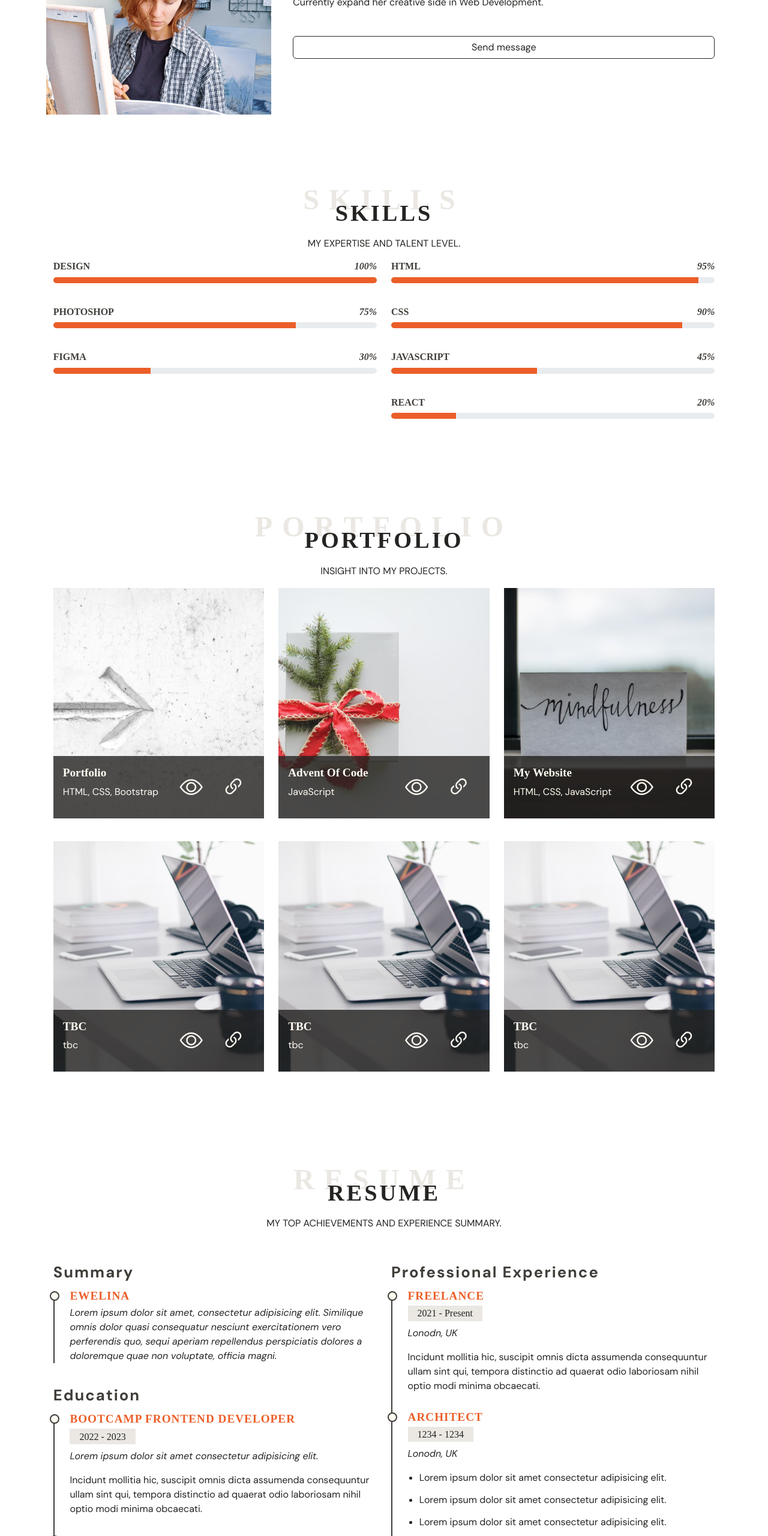
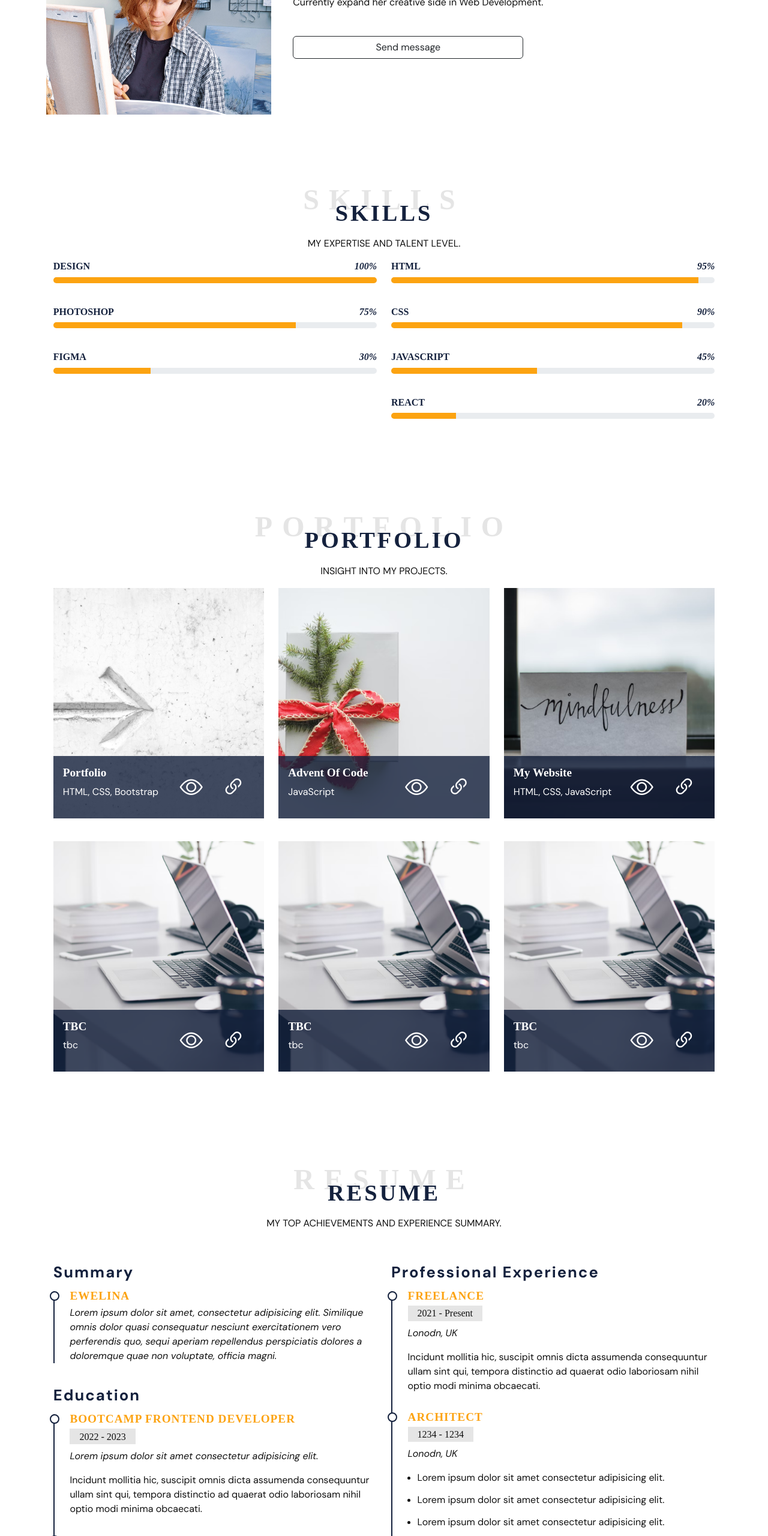
Before and after one commit to EAmrogowicz/bootcamp-m3-portfolioBootstrap, a website: page index.html in a window 1280 px wide. Shown: the part 1181-3741 px from the top of the page at 60% size. Drawn offline with nearby package versions, Linux system fonts and the light colour scheme.

Commit message:
Link check. Graphic/color palette change.

```diff
--- a/css/style.css
+++ b/css/style.css
@@ -6,11 +6,11 @@
 /* GLOBAL STYLES
 -------------------------------------------------- */
 :root {
-  --primaryColor: #252422;
-  --tint: #ccc5b9;
-  --shade: #403d39;
-  --accent: #eb5e28;
-  --whiteish: #fffcf2;
+  --primaryColor: #111;
+  --tint: #e5e5e5;
+  --shade: #14213d;
+  --accent: #fca311;
+  --whiteish: #ffffff;
 }
 
 * {
@@ -42,7 +42,7 @@ h5 {
 .navbar {
   padding: 0.8rem;
   padding-left: 3.2rem;
-  background-color: var(--primaryColor);
+  background-color: var(--shade);
 }
 
 .navbar ul {
@@ -78,6 +78,7 @@ h5 {
   background-image: url(../img/hero-banner.avif);
   background-size: cover;
   background-repeat: no-repeat;
+  background-position: center;
   margin-bottom: 4.8rem;
   padding: 4.8rem;
 }
@@ -127,6 +128,7 @@ section:first-child {
   text-transform: uppercase;
   letter-spacing: 4px;
   margin-bottom: 1rem;
+  color: var(--shade);
 
   position: relative;
   z-index: 999;
@@ -139,7 +141,7 @@ section:first-child {
   right: 0;
   z-index: 1;
 
-  color: rgba(204, 197, 185, 0.4);
+  color: var(--tint);
   font-family: "DM Serif", serif;
   font-weight: 700;
   text-transform: uppercase;
@@ -162,6 +164,10 @@ section:first-child {
   height: 24rem;
 }
 
+.btn {
+  max-width: 24rem;
+}
+
 .btn-cta:hover,
 .btn-cta:active {
   background-color: var(--accent);
@@ -181,7 +187,7 @@ section:first-child {
 }
 
 .progress {
-  color: rgba(204, 197, 185, 0.4);
+  color: var(--tint);
   margin-bottom: 2.4rem;
   height: 10px;
 }
@@ -222,7 +228,7 @@ section:first-child {
   left: 12px;
   right: 12px;
 
-  background-color: rgba(37, 36, 34, 0.8);
+  background-color: rgba(20, 33, 61, 0.8);
   padding: 1rem;
 }
 
@@ -292,7 +298,7 @@ section:first-child {
 .resume-item h5 {
   font-size: 1rem;
   font-weight: 500;
-  background-color: rgba(204, 197, 185, 0.4);
+  background-color: var(--tint);
   display: inline-block;
   padding: 0.2rem 1rem;
 }
@@ -302,7 +308,7 @@ section:first-child {
 }
 
 .resume-item ul {
-  padding-left: 1.2rem;
+  padding-left: 1rem;
 }
 
 .resume-item ul li {
@@ -382,7 +388,7 @@ section:first-child {
 
 .contact-link:hover {
   color: var(--shade);
-  background-color: white;
+  background-color: var(--whiteish);
   border: 2px solid var(--shade);
 }
 
@@ -415,7 +421,7 @@ section:first-child {
 
 .back-to-top i {
   font-size: 2.4rem;
-  color: white;
+  color: var(--whiteish);
   line-height: 0;
 }
 
--- a/index.html
+++ b/index.html
@@ -30,6 +30,7 @@
 
     <!-- Main CSS Style -->
     <link rel="stylesheet" href="./css/style.css" />
+    <link rel="stylesheet" href="./css/queries.css" />
   </head>
 
   <body>
@@ -256,7 +257,7 @@
                 <h4>Portfolio</h4>
                 <p>HTML, CSS, Bootstrap</p>
                 <a
-                  href="https://eamrogowicz.github.io/bootcamp-m2-portfolio/"
+                  href="https://eamrogowicz.github.io/bootcamp-m3-portfolioBootstrap/"
                   class="preview-link"
                   title="Preview"
                   target="_blank"
@@ -550,7 +551,7 @@
           </a>
 
           <a
-            href="https://uk.linkedin.com/in/ewelina-amrogowicz-5758b1aa"
+            href="mailto:contact@ewelina.studio"
             class="contact-link"
             target="_blank"
           >
@@ -558,7 +559,7 @@
           </a>
 
           <a
-            href="https://uk.linkedin.com/in/ewelina-amrogowicz-5758b1aa"
+            href="https://github.com/EAmrogowicz"
             class="contact-link"
             target="_blank"
           >
```
